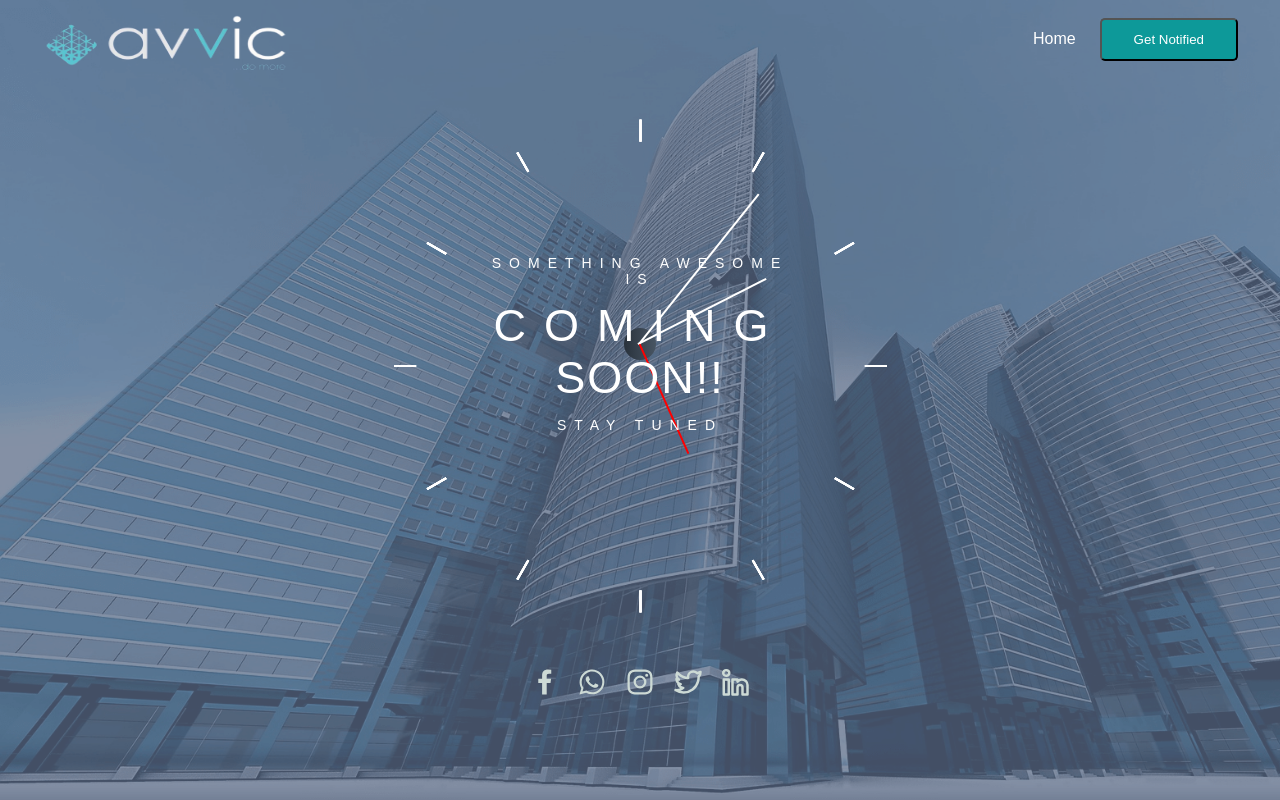
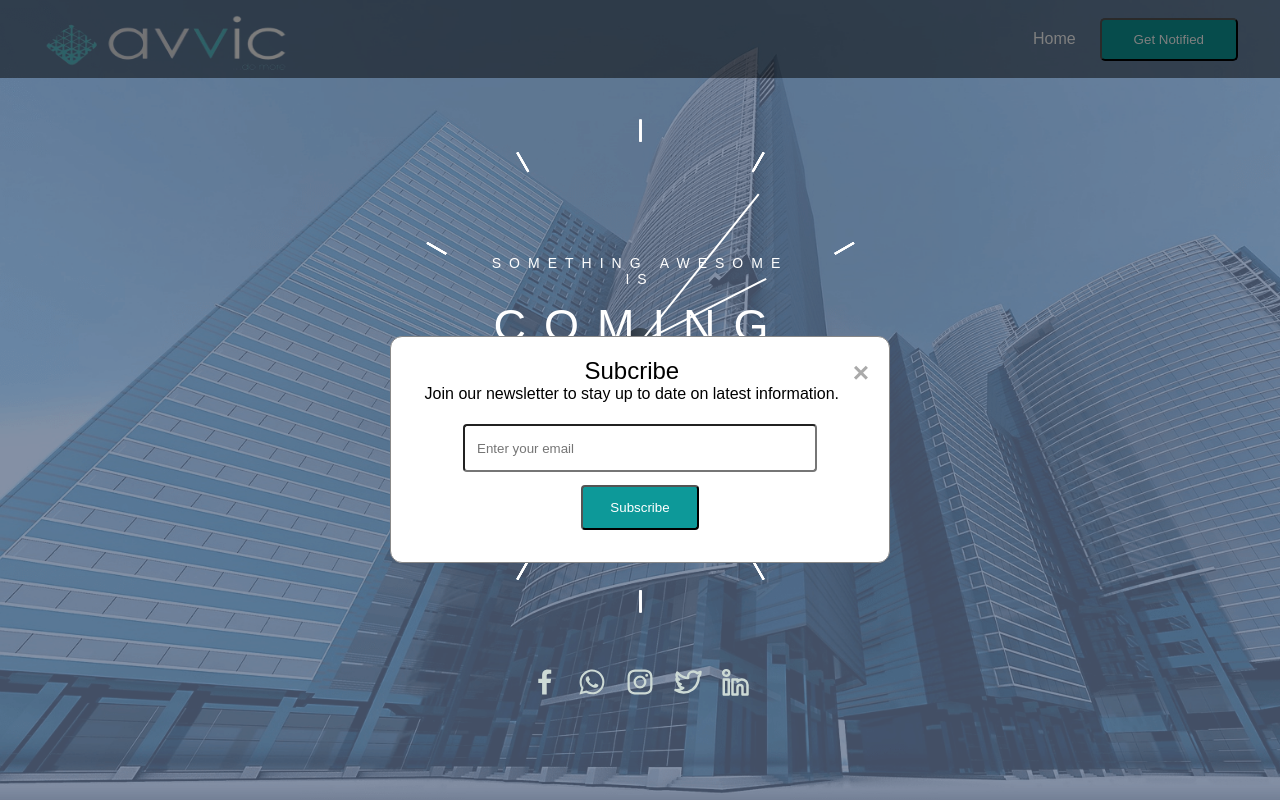
Before and after one commit to Ichie235/AvvicBankComingSoon-page, a React (Create React App) app: page / in a window 1280 px wide. Both pictures are taken after a click on the button "Get Notified". Shown: the top 800 px of the page. Built offline with nearby package versions, Linux system fonts and the light colour scheme; a web font is replaced by a local one.

Commit message:
added modal box functionality

```diff
--- a/package.json
+++ b/package.json
@@ -11,7 +11,11 @@
     "react": "^18.2.0",
     "react-awesome-reveal": "^4.2.3",
     "react-dom": "^18.2.0",
+    "react-icon": "^1.0.0",
+    "react-icons": "^4.9.0",
     "react-scripts": "5.0.1",
+    "react-spring": "^9.7.1",
+    "styled-components": "^5.3.11",
     "web-vitals": "^2.1.4"
   },
   "scripts": {
--- a/src/App.js
+++ b/src/App.js
@@ -1,6 +1,8 @@
 import './App.css';
 import ComingSoon from './page/comingSoon/comingSoon'
 import Navbar from './components/navbar/NavBar';
+
+
 
 
 function App() {
--- /dev/null
+++ b/src/components/modalBox/Modal.js
@@ -0,0 +1,27 @@
+import "../modalBox/modal.css";
+
+const Modal = ({ isOpen, onClose }) => {
+  return (
+    <div className={`modal ${isOpen ? "open" : ""}`}>
+      <div className="modal-content">
+        <span className="close" onClick={onClose}>
+          &times;
+        </span>
+        <h2 >Subcribe</h2>
+        <p> Join our newsletter to stay up to date on latest information.</p>
+        <div className="contact-us">
+          <form>
+            <input
+              typeof="email"
+              placeholder="Enter your email"
+              className="contact-form newsfeed-form"
+            ></input>
+            <button className="subscribe-btn">Subscribe</button>
+          </form>
+        </div>
+      </div>
+    </div>
+  );
+};
+
+export default Modal;
--- /dev/null
+++ b/src/components/modalBox/modal.css
@@ -0,0 +1,66 @@
+.modal {
+    display: none;
+    position: fixed;
+    z-index: 1;
+    left: 0;
+    top: 0;
+    width: 100%;
+    height: 100%;
+    overflow: auto;
+    background-color: rgba(0, 0, 0, 0.5);
+  }
+
+  .modal.open {
+    display: block;
+
+  }
+
+  .modal-content {
+    background-color: #fff;
+    color: black;
+    margin: 15% auto;
+    padding: 20px;
+    border: 1px solid #888;
+    border-radius: 12px;
+    width: 80%;
+    max-width: 500px;
+    position: fixed;
+    z-index: 999999;
+    left: 0;
+    right: 0;
+    top: 0;
+    margin-top: 21em;
+  }
+
+  .close {
+    color: #aaa;
+    float: right;
+    font-size: 28px;
+    font-weight: bold;
+    cursor: pointer;
+  }
+
+  .close:hover,
+  .close:focus {
+    color: black;
+    text-decoration: none;
+    cursor: pointer;
+  }
+
+
+  .subscribe-btn{
+    width: 118px;
+  height: 45px;
+  border-radius: 4px;
+  color: #fff;
+  background-color: #0D9999;
+  margin-top: 1em;
+  }
+
+  @media screen and (max-width: 576px) {
+    .newsfeed-form{
+    width: 210px;
+    height: 42px;
+    padding: 10px;
+   }
+  }
--- a/src/components/navbar/NavBar.js
+++ b/src/components/navbar/NavBar.js
@@ -1,6 +1,8 @@
 import React, { useState, useEffect } from "react";
 import "../navbar/navbar.css";
 import AvvicLogo1 from "../../assests/images/AvvicLogo-1.png";
+
+import Modal from "../modalBox/Modal";
 
 const Navbar = () => {
   // FUNCTION FOR HAMBURGER MENU (RESPONSIVE NAV BAR)
@@ -28,6 +30,17 @@ const Navbar = () => {
     };
   }, []);
 
+  // THE FUNCTION BELOW HANDLES MODAL BOX OPENING
+  const [isOpen, setIsOpen] = useState(false);
+
+  const handleOpenModal = () => {
+    setIsOpen(true);
+  };
+
+  const handleCloseModal = () => {
+    setIsOpen(false);
+  };
+
   return (
     <nav className={scrollBackground ? "navbar--scrolled" : "navbar"}>
       <div className="navbar-logo">
@@ -46,9 +59,10 @@ const Navbar = () => {
             <a href="/">Home</a>
           </li>
           <li className="nav-item">
-            <button className="nav-btn">
+            <button className="nav-btn" onClick={handleOpenModal}>
               <a href="#footer-container">Get Notified</a>
             </button>
+            <Modal isOpen={isOpen} onClose={handleCloseModal} />
           </li>
         </ul>
       </div>
--- a/src/page/comingSoon/comingSoon.js
+++ b/src/page/comingSoon/comingSoon.js
@@ -1,6 +1,5 @@
 import React, { Component } from "react";
 import "../comingSoon/coming.css";
-
 // IMPORTED COMPONENTS
 import RoundClock from "../../components/clock/clock";
 import { Slide, Zoom } from "react-awesome-reveal";
```
Also changed, not shown: 1 other file (tests, documents, lock files or other folders).
